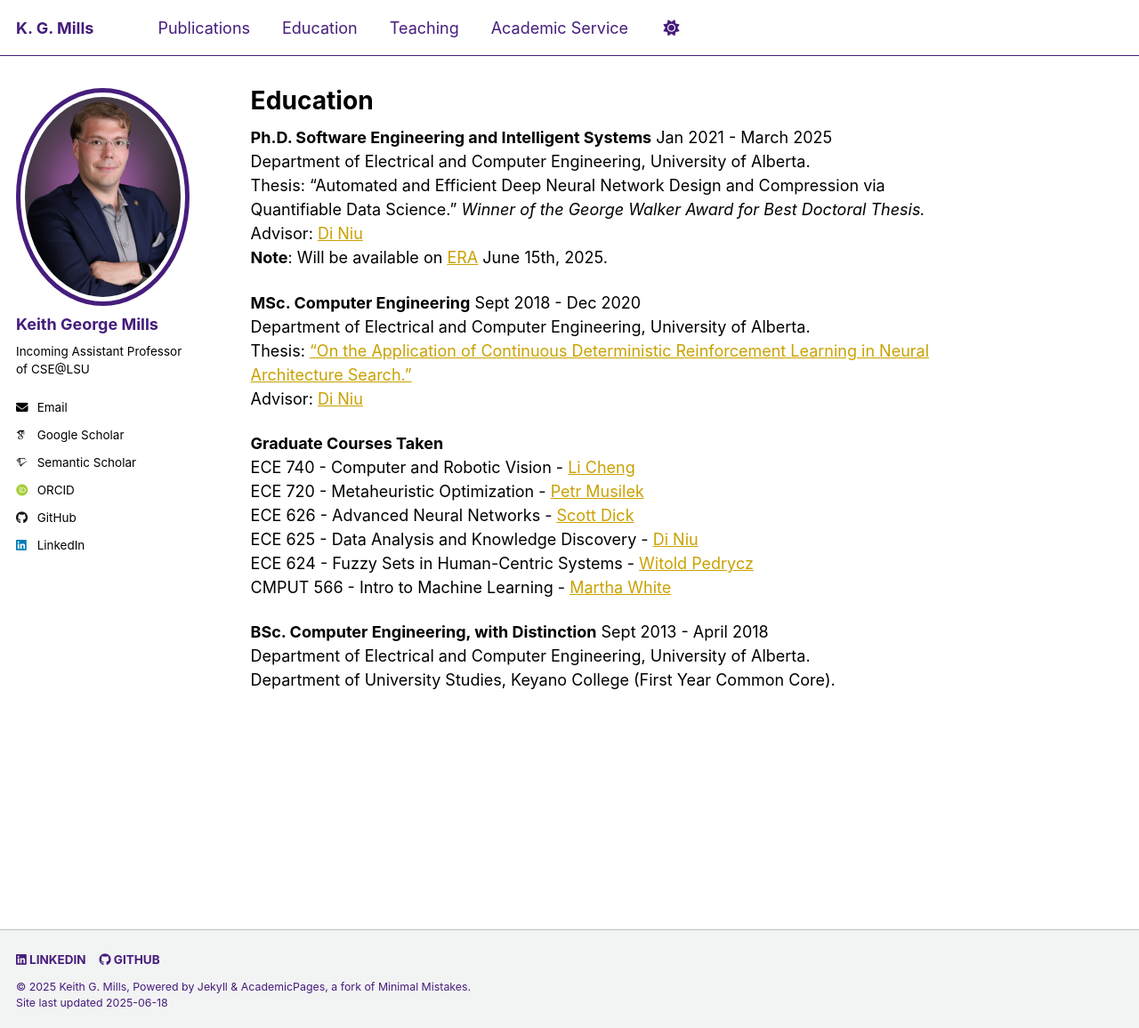
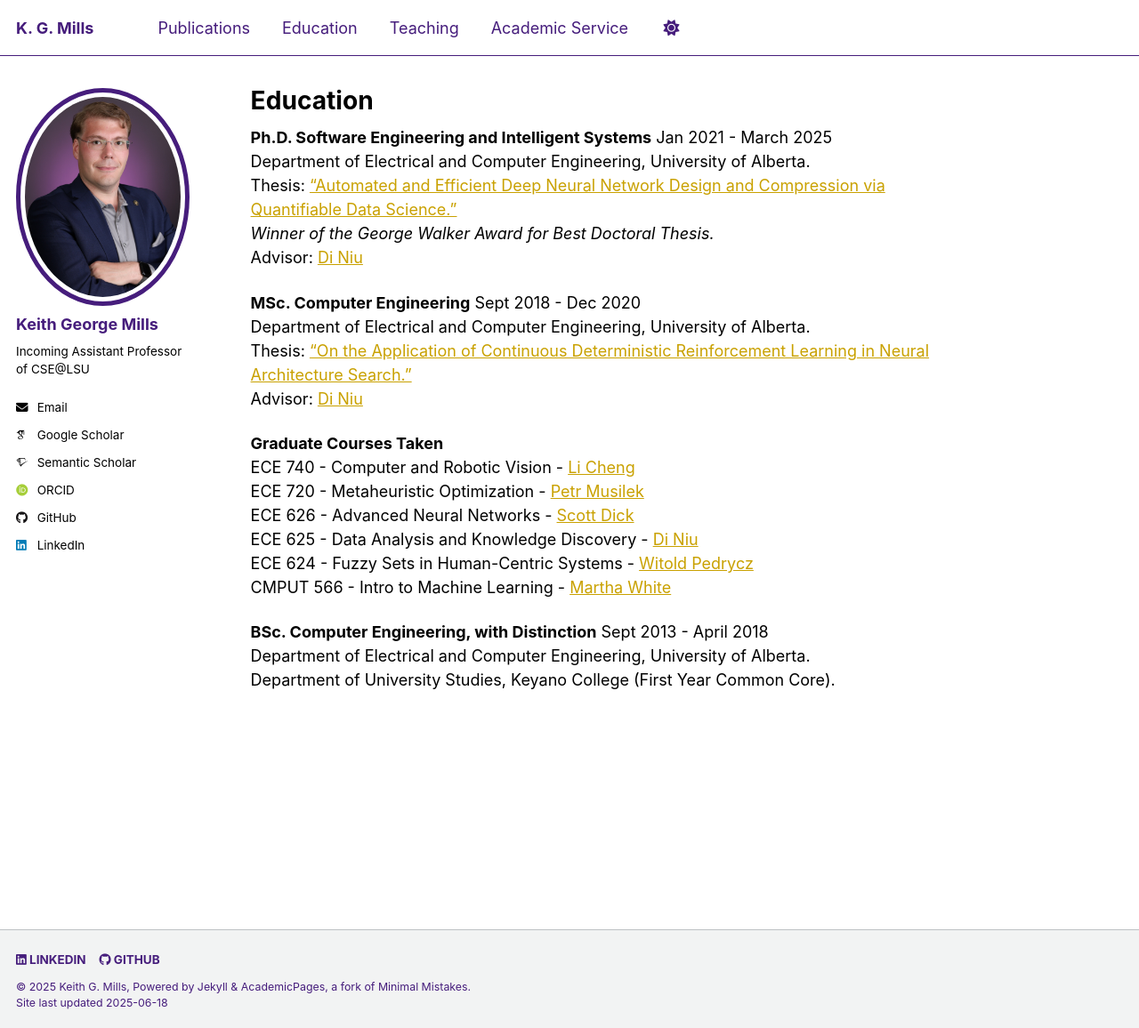
Before and after one commit to kgmills/kgmills.github.io, a Jekyll site: the page built from _pages/education.md, in a window 1280 px wide and 1156 px high. Shown: the whole window at 89% size. Built offline with Jekyll 4.4.1, drawn with Linux system fonts in a browser that asks for light colours; some web fonts are replaced.

```diff
--- a/_pages/education.md
+++ b/_pages/education.md
@@ -6,9 +6,8 @@ author_profile: true
 
 **Ph.D. Software Engineering and Intelligent Systems** Jan 2021 - March 2025 <br>
 Department of Electrical and Computer Engineering, University of Alberta. <br>
-Thesis: "Automated and Efficient Deep Neural Network Design and Compression via Quantifiable Data Science." *Winner of the George Walker Award for Best Doctoral Thesis.*<br>
+Thesis: <a href="https://ualberta.scholaris.ca/items/6a1704f1-81b0-43ec-b787-d0d3022c8084"> "Automated and Efficient Deep Neural Network Design and Compression via Quantifiable Data Science."</a><br> *Winner of the George Walker Award for Best Doctoral Thesis.*<br>
 Advisor: <a href="https://sites.ualberta.ca/~dniu/Homepage/Home.html">Di Niu</a><br>
-**Note**: Will be available on <a href="https://era.library.ualberta.ca/communities/db9a4e71-f809-4385-a274-048f28eb6814/collections/f42f3da6-00c3-4581-b785-63725c33c7ce">ERA</a> June 15th, 2025.
 
 **MSc. Computer Engineering** Sept 2018 - Dec 2020 <br>
 Department of Electrical and Computer Engineering, University of Alberta. <br>
```
